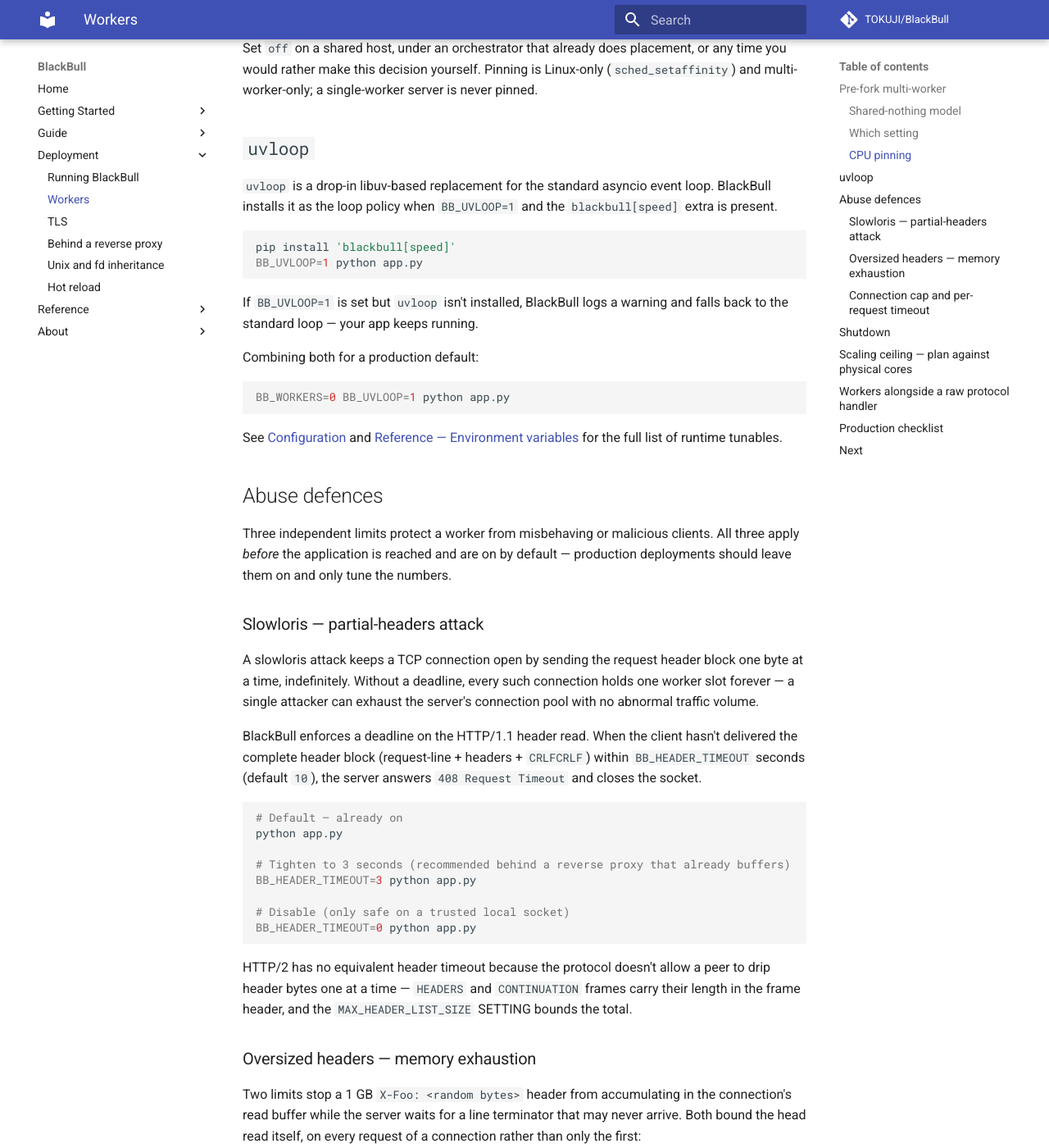
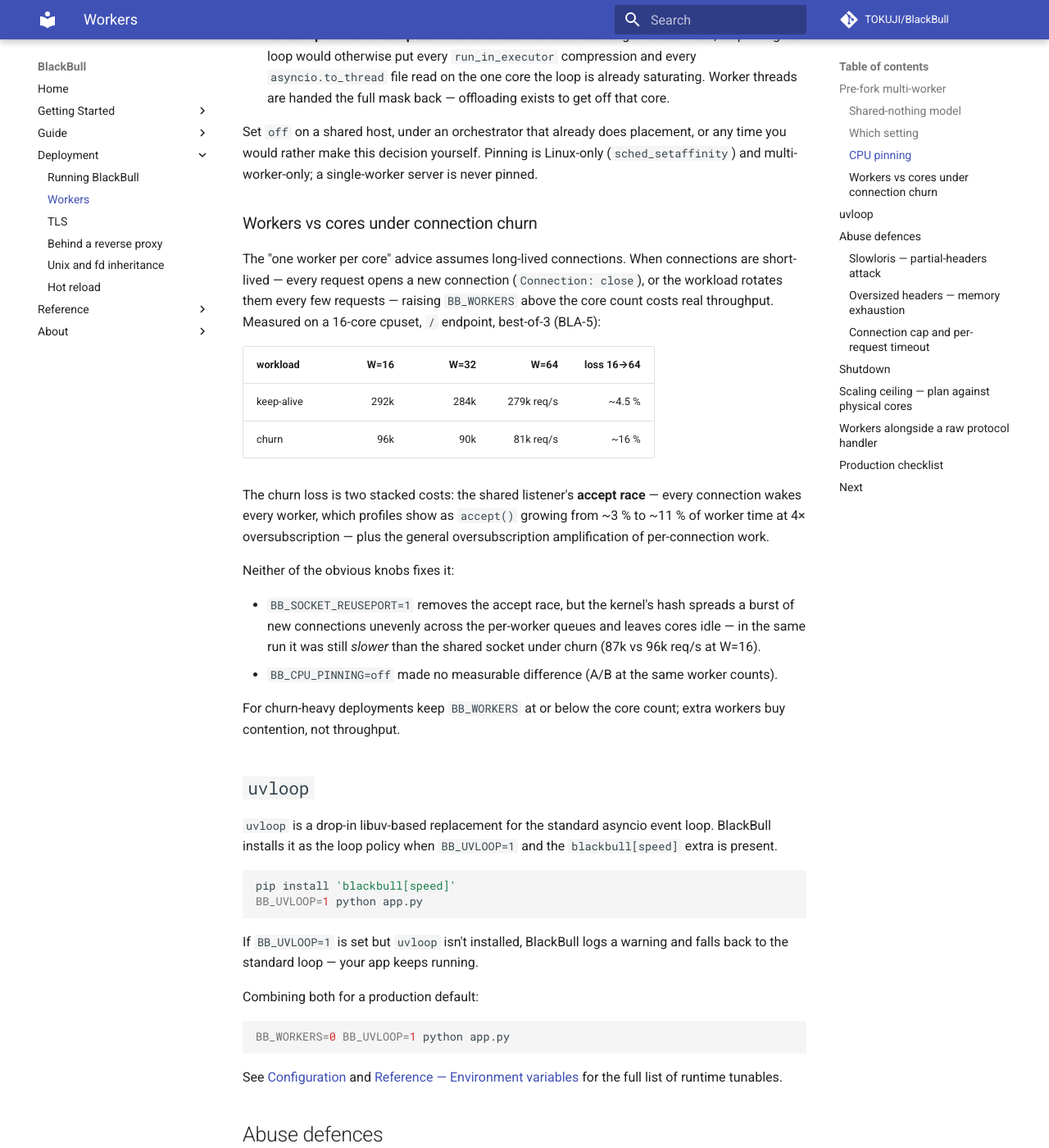
Before and after one commit to TOKUJI/BlackBull, an MkDocs documentation site: the page built from docs/deployment/workers.md, in a window 1280 px wide and 1400 px high, scrolled down 1827 px. Shown: the whole window at 82% size. Built offline with MkDocs 1.6.1 and Material for MkDocs 9.7.7, drawn with Linux system fonts in a browser that asks for light colours; comment, search, counter and statistics services are not loaded; some of the changed text lies outside the part shown.

Commit message:
docs(deployment): workers-vs-cores churn guidance; fix the REUSEPORT default claim
BLA-5 (worker-count scaling loss, churn profile) concluded with a concrete
deployment rule: under connection churn, raising workers above the core count
costs 13-16 % throughput (vs ~4.5 % keep-alive), and neither
BB_SOCKET_REUSEPORT=1 nor BB_CPU_PINNING=off recovers it.  Record that.

Two edits:

* workers.md: correct the "SO_REUSEPORT is on by default" claim (it is off —
  default 0 in env.py, and env-vars.md already said 0; the shared socket's
  thundering-herd accept race is the default), and add a
  "Workers vs cores under connection churn" section with the measured table,
  the accept-race attribution (py-spy: accept() 3.3 % -> 10.6 % of worker
  time at 4x oversubscription), and why reuseport/pinning are not fixes.
* env-vars.md: qualify the BB_SOCKET_REUSEPORT recommendation with the churn
  caveat in both the variable row and the performance table, linking to the
  new workers.md section.

Follow-ups filed from the investigation: BLA-287 (EPOLLEXCLUSIVE on the
shared listener) and BLA-288 (single-protocol fast path).

```diff
--- a/docs/deployment/workers.md
+++ b/docs/deployment/workers.md
@@ -23,11 +23,16 @@
 a separate OS process, not a thread.  The master process binds
 the socket, forks workers, and then sleeps until SIGTERM/SIGINT.
 
-On Linux / modern BSDs the workers also share the listening
-port via `SO_REUSEPORT` (`BB_SOCKET_REUSEPORT=1` by default), so
-the kernel hashes incoming connections across workers' accept
+On Linux / modern BSDs each worker can bind its own listening
+socket via `SO_REUSEPORT` (`BB_SOCKET_REUSEPORT=1`), so the
+kernel hashes incoming connections across workers' accept
 queues — no thundering-herd, per-connection CPU affinity for
-free.
+free.  It is **off by default**: with `BB_SOCKET_REUSEPORT=0`
+(the default) all workers share the master's single socket, and
+every incoming connection wakes every worker's loop, with N−1
+workers `accept()`-ing to EAGAIN — the thundering-herd accept
+race.  See "Workers vs cores under connection churn" below for
+when turning it on helps and when it does not.
 
 ### Shared-nothing model
 
@@ -88,6 +93,39 @@
 does placement, or any time you would rather make this decision
 yourself.  Pinning is Linux-only (`sched_setaffinity`) and
 multi-worker-only; a single-worker server is never pinned.
+
+### Workers vs cores under connection churn
+
+The "one worker per core" advice assumes long-lived connections.
+When connections are short-lived — every request opens a new
+connection (`Connection: close`), or the workload rotates them
+every few requests — raising `BB_WORKERS` above the core count
+costs real throughput.  Measured on a 16-core cpuset, `/`
+endpoint, best-of-3 (BLA-5):
+
+| workload | W=16 | W=32 | W=64 | loss 16→64 |
+|---|---:|---:|---:|---:|
+| keep-alive | 292k | 284k | 279k req/s | ~4.5 % |
+| churn | 96k | 90k | 81k req/s | ~16 % |
+
+The churn loss is two stacked costs: the shared listener's
+**accept race** — every connection wakes every worker, which
+profiles show as `accept()` growing from ~3 % to ~11 % of worker
+time at 4× oversubscription — plus the general oversubscription
+amplification of per-connection work.
+
+Neither of the obvious knobs fixes it:
+
+- `BB_SOCKET_REUSEPORT=1` removes the accept race, but the
+  kernel's hash spreads a burst of new connections unevenly
+  across the per-worker queues and leaves cores idle — in the
+  same run it was still *slower* than the shared socket under
+  churn (87k vs 96k req/s at W=16).
+- `BB_CPU_PINNING=off` made no measurable difference (A/B at the
+  same worker counts).
+
+For churn-heavy deployments keep `BB_WORKERS` at or below the
+core count; extra workers buy contention, not throughput.
 
 ## `uvloop`
 
```
Also changed, not shown: docs/reference/env-vars.md (+2 -2 lines).
